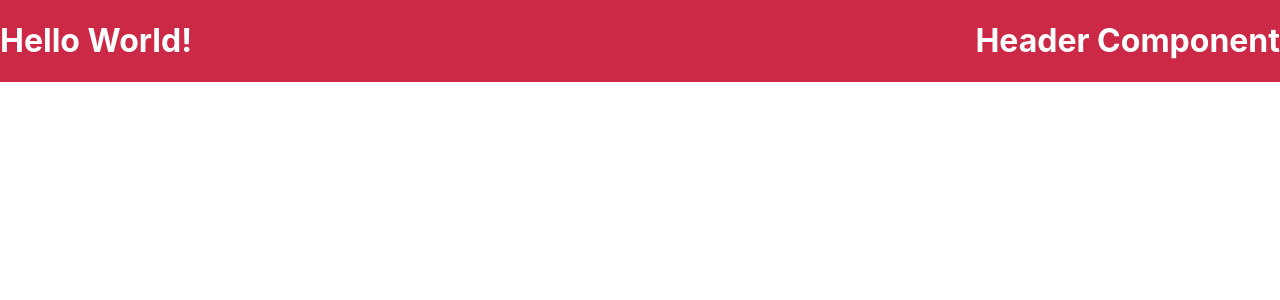
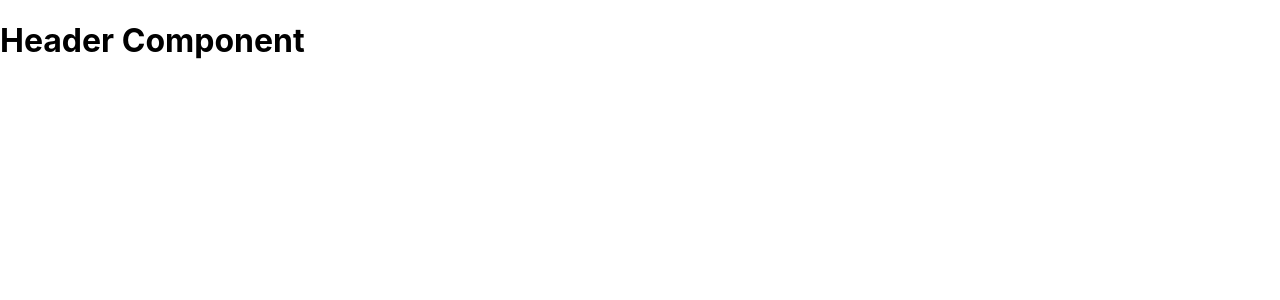
Before and after one commit to shaunpurslow/findShelter, a React (Create React App) app in the folder client/: page / in a window 1280 px wide. Shown: the top 300 px of the page. Built offline with nearby package versions, Linux system fonts and the light colour scheme.

Commit message:
make comments for gameplan, render header component

```diff
--- a/client/src/App.tsx
+++ b/client/src/App.tsx
@@ -7,10 +7,10 @@ import './styles/App.scss';
 function App() {
   return (
     <div className="App">
-      <header className="App-header">
-        <h1>Hello World!</h1>
+      {/* Header */}
         <Header />
-      </header>
+        {/* search */}
+        {/*Footer  */}
     </div>
   );
 }
```
